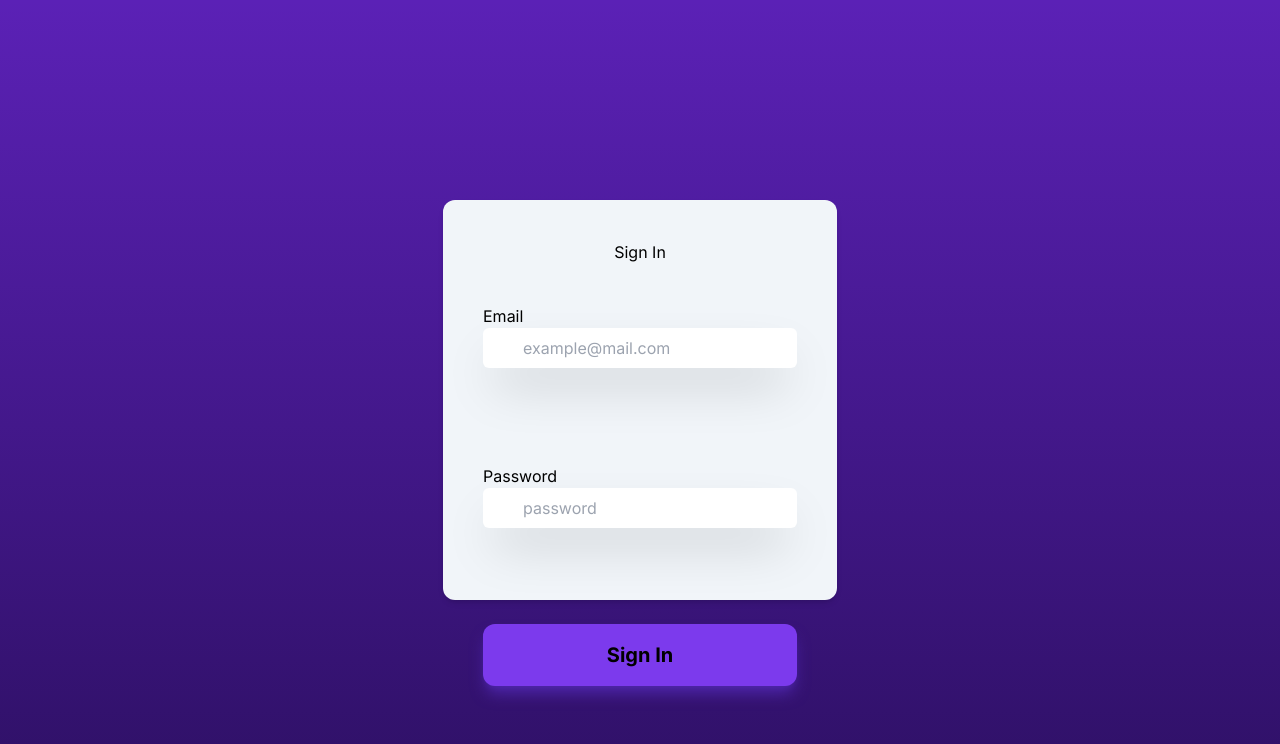
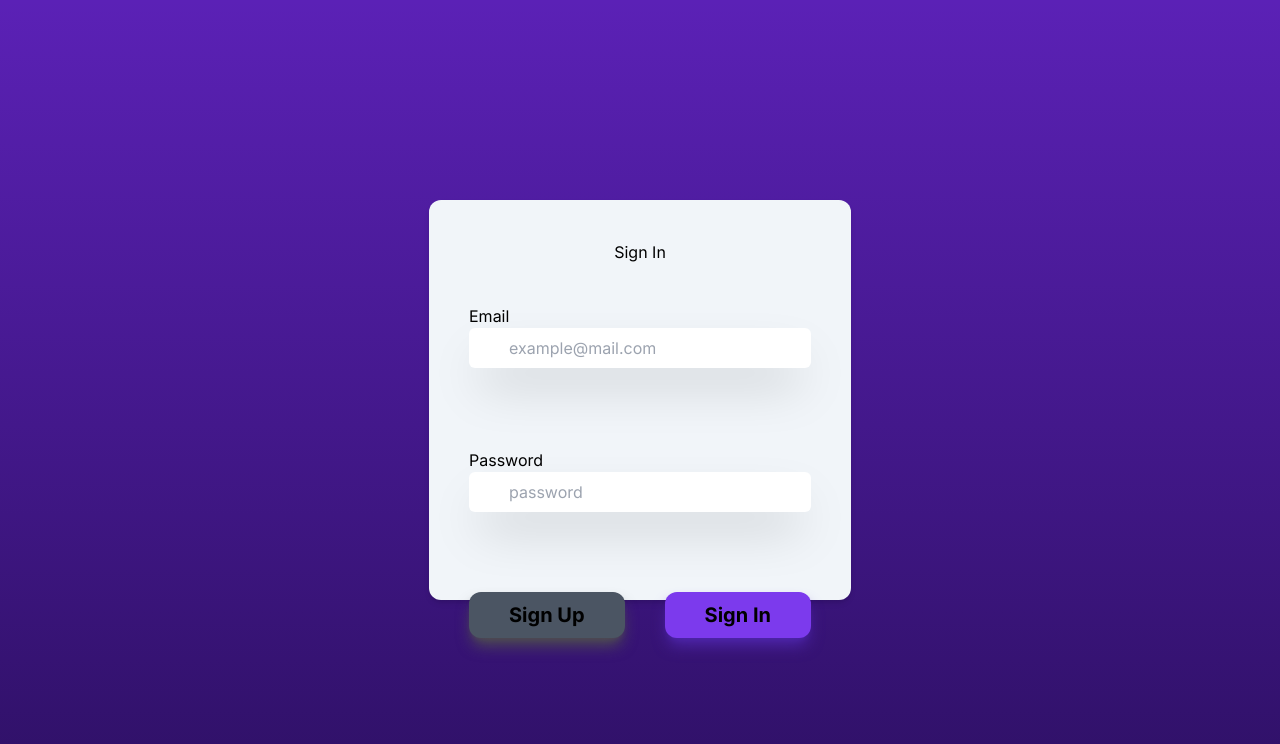
Before and after one commit to thulamt/HomePricePrediction, a Next.js app in the folder homeprice/: page /signin in a window 1280 px wide. Shown: the top 744 px of the page. Built offline with nearby package versions, Linux system fonts and the light colour scheme; no server answers.

Commit message:
login system done

```diff
--- a/homeprice/src/app/page.js
+++ b/homeprice/src/app/page.js
@@ -111,11 +111,17 @@ export default function Home(prop) {
               </a>
             </div>
             <div class="flex space-x-4">
-              <button onClick={signUp}>
-                <label>Sign Up</label>
+              <button
+                className="bg-slate-100 pr-5 pl-5   hover:scale-125 transition delay-150 duration-300 ease-in-out rounded shadow-md"
+                onClick={signUp}
+              >
+                <label className="text-black">Sign Up</label>
               </button>
-              <button onClick={signIn}>
-                <label>Sign In</label>
+              <button
+                className=" bg-violet-600 pr-5 pl-5 rounded shadow-md hover:scale-125 transition delay-150 duration-300 ease-in-out"
+                onClick={signIn}
+              >
+                <label className="text-white   ">Sign In</label>
               </button>
             </div>
           </div>
--- a/homeprice/src/app/signin/page.js
+++ b/homeprice/src/app/signin/page.js
@@ -2,12 +2,16 @@
 import React from "react";
 import signIn from "@/firebase/auth/signIn";
 import { useRouter } from "next/navigation";
+import { Input } from "postcss";
 
 export default function Page() {
   const [email, setEmail] = React.useState("");
   const [password, setPassword] = React.useState("");
   const router = useRouter();
-
+  function gotoSignIn() {
+    console.log("test");
+    router.push("/signin");
+  }
   const handleForm = async (event) => {
     event.preventDefault();
 
@@ -29,7 +33,10 @@ export default function Page() {
             <h1 className=" flex justify-center pb-10    text-black">
               Sign In
             </h1>
-            <form onSubmit={handleForm} className="flex flex-col space-y-24">
+            <form
+              onSubmit={handleForm}
+              className="flex flex-col space-y-[80px]"
+            >
               <label htmlFor="email">
                 <p className="text-black">Email</p>
                 <input
@@ -54,12 +61,20 @@ export default function Page() {
                   placeholder="password"
                 />
               </label>
-              <button
-                className="bg-violet-600 hover:bg-violet-400 text-[20px]  text-white-800 font-bold py-4 px-10 rounded-xl  shadow-lg shadow-[#4e26ab]  items-center"
-                type="submit"
-              >
-                Sign In
-              </button>
+              <div className="flex flex-row space-x-10">
+                <input
+                  className="bg-gray-600 hover:bg-gray-400 text-[20px]  text-white-800 font-bold  py-2 px-10 rounded-xl  shadow-lg shadow-[#4f4f4f]  items-center"
+                  onClick={gotoSignIn}
+                  type="button"
+                  value={"Sign Up"}
+                />
+                <button
+                  className="bg-violet-600 hover:bg-violet-400 text-[20px]  text-white-800 font-bold  py-2 px-10 rounded-xl  shadow-lg shadow-[#4e26ab]  items-center"
+                  type="submit"
+                >
+                  Sign In
+                </button>
+              </div>
             </form>
           </div>
         </div>
--- a/homeprice/src/app/signup/page.js
+++ b/homeprice/src/app/signup/page.js
@@ -7,7 +7,9 @@ export default function Page() {
   const [email, setEmail] = React.useState("");
   const [password, setPassword] = React.useState("");
   const router = useRouter();
-
+  function gotoSignUp() {
+    router.push("/signup");
+  }
   const handleForm = async (event) => {
     event.preventDefault();
 
@@ -29,7 +31,10 @@ export default function Page() {
             <h1 className=" flex justify-center pb-10    text-black">
               Create an Account
             </h1>
-            <form onSubmit={handleForm} className="flex flex-col space-y-24">
+            <form
+              onSubmit={handleForm}
+              className="flex flex-col space-y-[80px]"
+            >
               <label htmlFor="email">
                 <p className="text-black">Email</p>
                 <input
@@ -54,12 +59,20 @@ export default function Page() {
                   placeholder="password"
                 />
               </label>
-              <button
-                className="bg-violet-600 hover:bg-violet-400 text-[20px]  text-white-800 font-bold py-4 px-20 rounded-xl  shadow-lg shadow-[#4e26ab]  items-center"
-                type="submit"
-              >
-                Sign Up
-              </button>
+              <div className="flex flex-row space-x-10">
+                <button
+                  className="bg-gray-600 hover:bg-gray-400 text-[20px]  text-white-800 font-bold  py-2 px-10 rounded-xl  shadow-lg shadow-[#4f4f4f]  items-center"
+                  type="submit"
+                >
+                  Sign In
+                </button>
+                <button
+                  className="bg-violet-600 hover:bg-violet-400 text-[20px]  text-white-800 font-bold  py-2 px-10 rounded-xl  shadow-lg shadow-[#4e26ab]  items-center"
+                  onClick={gotoSignUp}
+                >
+                  Sign Up
+                </button>
+              </div>
             </form>
           </div>
         </div>
```
